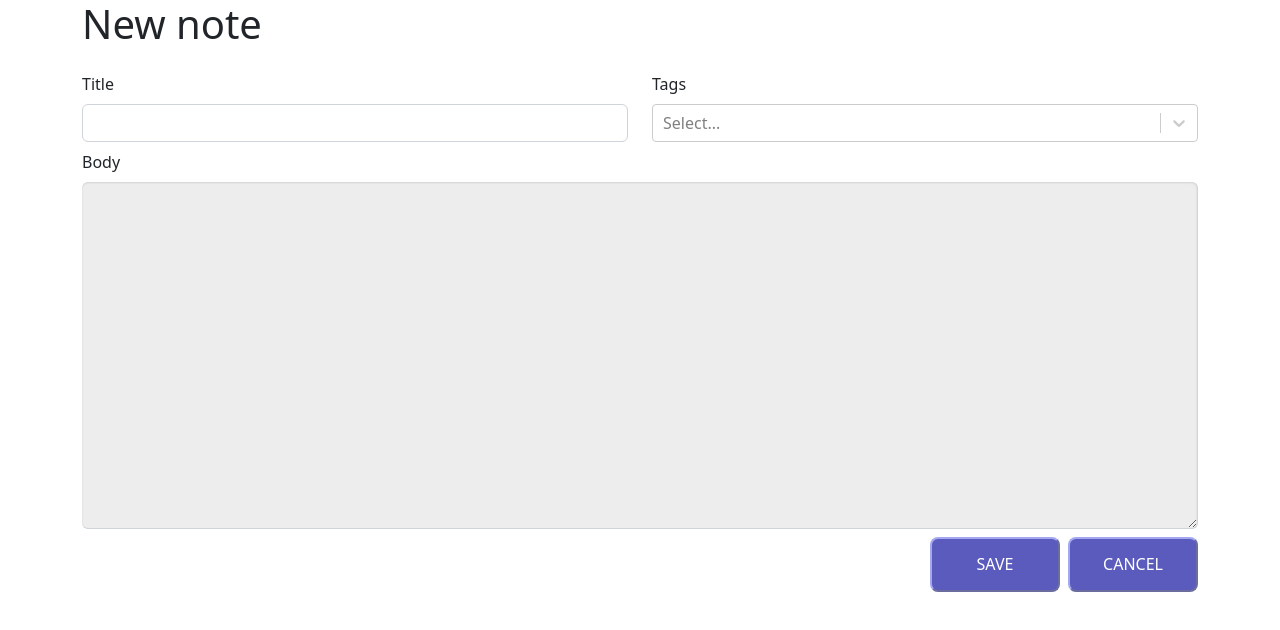
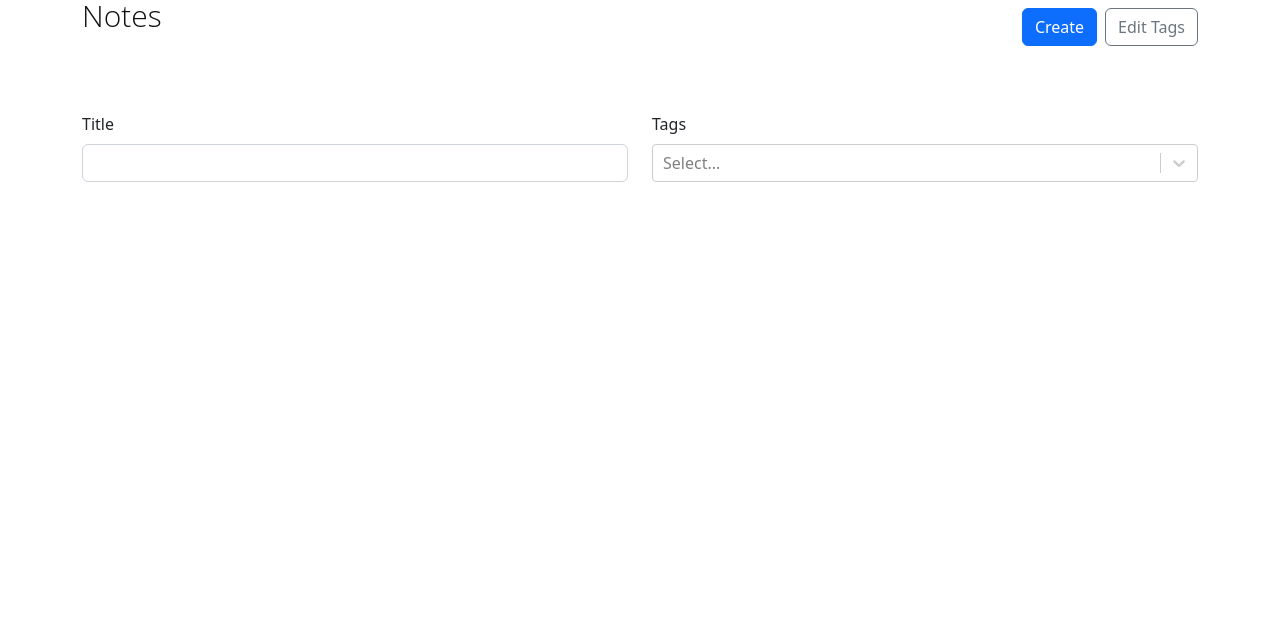
Before and after one commit to VrMolodyakov/note-app, a React (Create React App) app: page /#/ in a window 1280 px wide. Before the commit this address led to /#/new. Shown: the top 630 px of the page. Built offline with nearby package versions, Linux system fonts and the light colour scheme.

Commit message:
on create tag logic

```diff
--- a/src/components/app/app.tsx
+++ b/src/components/app/app.tsx
@@ -1,29 +1,31 @@
 import "bootstrap/dist/css/bootstrap.min.css"
-import { Navigate, Route, Routes, useNavigate } from "react-router-dom";
+import { Navigate, Route, Routes } from "react-router-dom";
 import React, { useEffect, useState } from 'react'
 import { Container } from "react-bootstrap";
 import { NewNote } from "../../futures/note/note";
-import { NoteData } from "../note/note";
 import { invoke } from '@tauri-apps/api/tauri'
 import { NoteList } from "../../futures/note/list/note-list";
+import { NoteData } from "../note/note-data";
+import { Tag } from "../note/tag";
 
 function App() {
 
-  const navigate = useNavigate();
-  useEffect(() => {
-    navigate("/new");
-  }, []);
+  const [tags,SetTags] = useState<Tag[]>([])
 
   async function onCreateNote(data:NoteData){
     console.log(data)
     await invoke('create_note_command', {note:data}).catch((e) => console.error(e));
   }
 
+  async function onCreateTag(data:Tag){
+
+  }
+
   return (
     <Container className="main-c">
       <Routes>
-        <Route path = "/" element = {<NoteList/>} />
-        <Route path = "/new" element = {<NewNote onSubmit={onCreateNote} />} />
+        <Route path = "/" element = {<NoteList availableTags={tags}/>} />
+        <Route path = "/new" element = {<NewNote onSubmit={onCreateNote} onAddTag={onCreateTag} availableTags={tags} />} />
         <Route path = "/:id">
           <Route index element = {<h1>Index</h1>} />
           <Route path = "edit" element = {<h1>Edit</h1>} />
--- /dev/null
+++ b/src/components/note/note-data.tsx
@@ -0,0 +1,8 @@
+import { Tag } from "./tag"
+
+export type NoteData = {
+    id:string
+    title: string
+    markdown: string
+    tags: Tag[]
+}
--- /dev/null
+++ b/src/components/note/tag.tsx
@@ -0,0 +1,4 @@
+export type Tag = {
+    id: string
+    label: string
+}
--- a/src/futures/note/form/note-form.tsx
+++ b/src/futures/note/form/note-form.tsx
@@ -4,15 +4,18 @@ import { Link, useNavigate } from "react-router-dom";
 import CreatableReactSelect from "react-select/creatable"
 import "./note-form.css"
 import {v4 as uuidV4} from "uuid"
-import { NoteData, Tag } from "../../../components/note/note";
 import { style } from "./tag-style";
+import { NoteData } from "../../../components/note/note-data";
+import { Tag } from "../../../components/note/tag";
 
 
 type NoteFormProps = {
     onSubmit: (data:NoteData) => void
+    onAddTag:(tag:Tag) => void
+    availableTags:Tag[]
 }
 
-export function NoteFrom({onSubmit}:NoteFormProps){
+export function NoteFrom({onSubmit,onAddTag,availableTags}:NoteFormProps){
     const titleRef = useRef<HTMLInputElement>(null)
     const markdownRef = useRef<HTMLTextAreaElement>(null)
     const [selectedTags,setSelectedTags] = useState<Tag[]>([])
@@ -51,6 +54,7 @@ export function NoteFrom({onSubmit}:NoteFormProps){
                             })}
                             onCreateOption ={label =>{
                                 const newTag = {id:uuidV4(),label}
+                                onAddTag(newTag)
                                 setSelectedTags(prev => [...prev,newTag])
                             }}
                             onChange = {tags =>{
@@ -58,6 +62,9 @@ export function NoteFrom({onSubmit}:NoteFormProps){
                                     return {label:tag.label,id:tag.value}
                                 }))
                             }}
+                            options={availableTags.map(tag =>{
+                                return {label:tag.label,value:tag.id}
+                            })}
                             />
                         </Form.Group>
                     </Col>
--- a/src/futures/note/list/note-list.tsx
+++ b/src/futures/note/list/note-list.tsx
@@ -1,8 +1,19 @@
-import { Button, Col, Row, Stack } from "react-bootstrap";
-import { Link } from "react-router-dom";
 
-export function NoteList(){
-    return <>
+import { useState } from "react";
+import {Form,Stack,Row,Col, Button} from "react-bootstrap"
+import {Link } from "react-router-dom";
+import ReactSelect from "react-select";
+import { Tag } from "../../../components/note/tag";
+import { style } from "../form/tag-style";
+
+type NoteListProps = {
+    availableTags:Tag[]
+}
+
+export function NoteList({availableTags} : NoteListProps){
+    const [selectedTags,setSelectedTags] = useState<Tag[]>([])
+    return (
+        <>
             <Row>
                 <Col><h1>Notes</h1></Col>
                 <Col xs = "auto">
@@ -15,5 +26,33 @@ export function NoteList(){
 
                 </Col>
             </Row>
+            <Form>
+                <Row className="mb-4 mt-2">
+                    <Col>
+                        <Form.Group controlId="title">
+                            <Form.Label>Title</Form.Label>
+                            <Form.Control type="text"/>
+                        </Form.Group>
+                    </Col>
+                    <Col>
+                        <Form.Group controlId="tags">
+                            <Form.Label>Tags</Form.Label>
+                            <ReactSelect
+                            isMulti
+                            styles={style}
+                            value = {selectedTags.map(tag => {
+                                return {label:tag.label, value: tag.id}
+                            })}
+                            onChange = {tags =>{
+                                setSelectedTags(tags.map(tag => {
+                                    return {label:tag.label,id:tag.value}
+                                }))
+                            }}
+                            />
+                        </Form.Group>
+                    </Col>
+                </Row>
+            </Form>
         </>
+    )
 }
--- /dev/null
+++ b/src/futures/note/note.css
@@ -0,0 +1,7 @@
+h1 { color: #111;
+    font-family: 'Open Sans', sans-serif;
+    font-size: 30px;
+    font-weight: 300;
+    line-height: 32px;
+    margin: 0 0 72px;
+}
--- a/src/futures/note/note.tsx
+++ b/src/futures/note/note.tsx
@@ -1,16 +1,20 @@
-import { NoteData } from "../../components/note/note";
+
+import { NoteData } from "../../components/note/note-data";
+import { Tag } from "../../components/note/tag";
 import { NoteFrom } from "./form/note-form";
-
+import "./note.css"
 
 type NewNoteProps = {
     onSubmit:(data:NoteData) => void
+    onAddTag:(tag:Tag) => void
+    availableTags:Tag[]
 }
 
-export function NewNote({onSubmit}:NewNoteProps) {
+export function NewNote({onSubmit,onAddTag,availableTags}:NewNoteProps) {
     return (
         <>
-            <h1 className="mb-4">New note</h1>
-            <NoteFrom onSubmit={onSubmit}/>
+            <h1 className="mb-4 mt-2">New note</h1>
+            <NoteFrom onSubmit={onSubmit} onAddTag={onAddTag} availableTags={availableTags}/>
         </>
     )
 }
```
Also changed, not shown: src/components/note/note.tsx (+1 -11 lines). Lines whose indentation alone changed are shown as unchanged.
